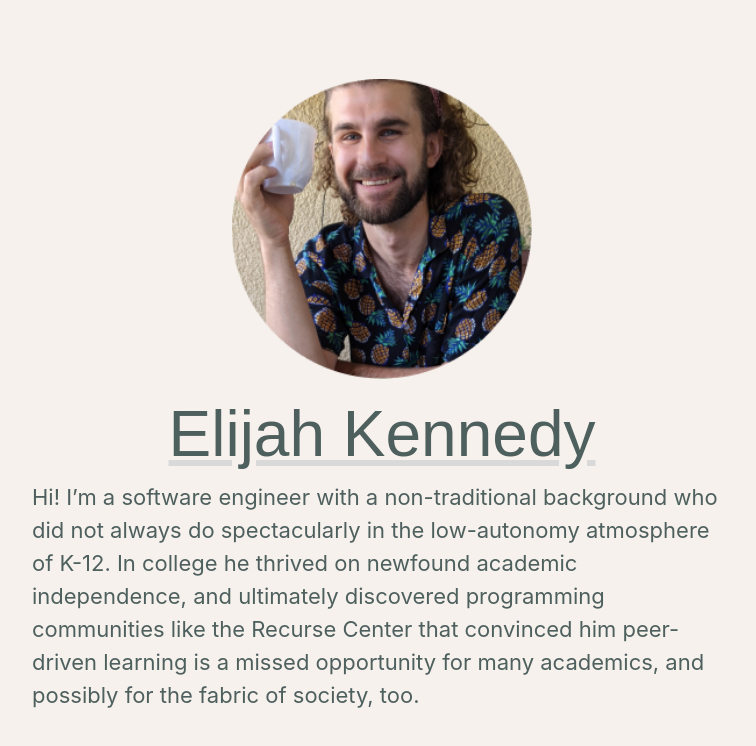
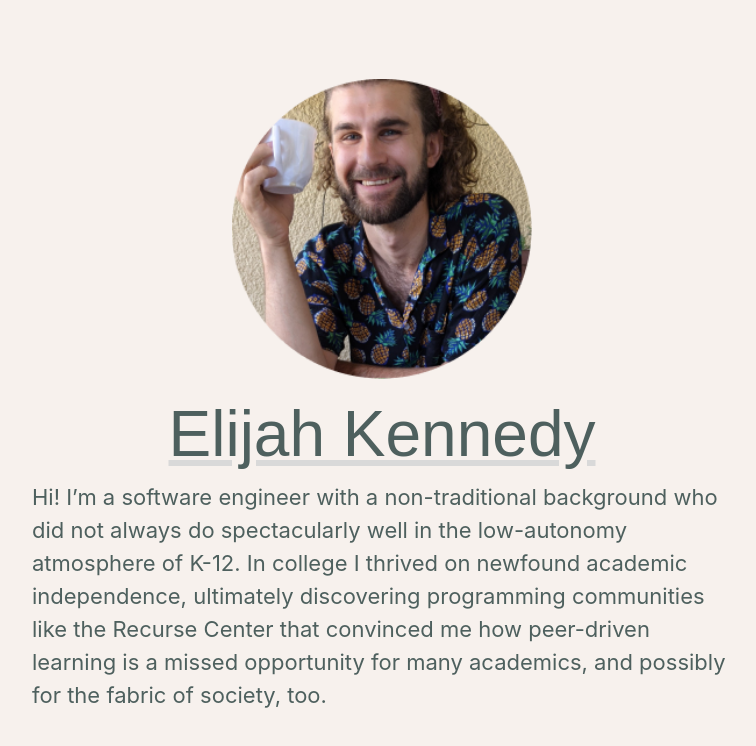
Before and after one commit to Elijer/peerbasedreview, a website built with Vite: page index.html in a window 1280 px wide. Shown: the part 3439-4185 px from the top of the page, without its empty margins (258-1014 px from the left). Built offline with nearby package versions, Linux system fonts and the light colour scheme; a web font is replaced by a local one.

Commit message:
fixed typos in elijah bio section

```diff
--- a/index.html
+++ b/index.html
@@ -37,7 +37,7 @@
 
       <img src = "Eli.png" alt="view of peerbasedreview.com" width="300px"></img>
       <h1 class = "bio"><span>Elijah Kennedy</span></h1>
-      <p>Hi! I’m a software engineer with a non-traditional background who did not always do spectacularly in the low-autonomy atmosphere of K-12. In college he thrived on newfound academic independence, and ultimately discovered programming communities like the Recurse Center that convinced him peer-driven learning is a missed opportunity for many academics, and possibly for the fabric of society, too.</p>
+      <p>Hi! I’m a software engineer with a non-traditional background who did not always do spectacularly well in the low-autonomy atmosphere of K-12. In college I thrived on newfound academic independence, ultimately discovering programming communities like the Recurse Center that convinced me how peer-driven learning is a missed opportunity for many academics, and possibly for the fabric of society, too.</p>
       <br></br>
       <br></br>
       <br></br>
```
